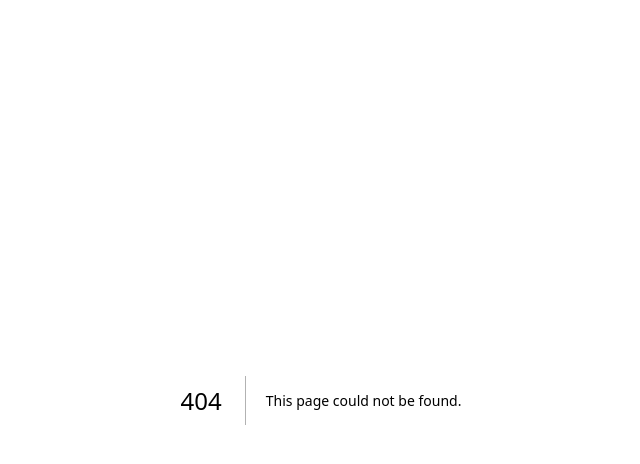
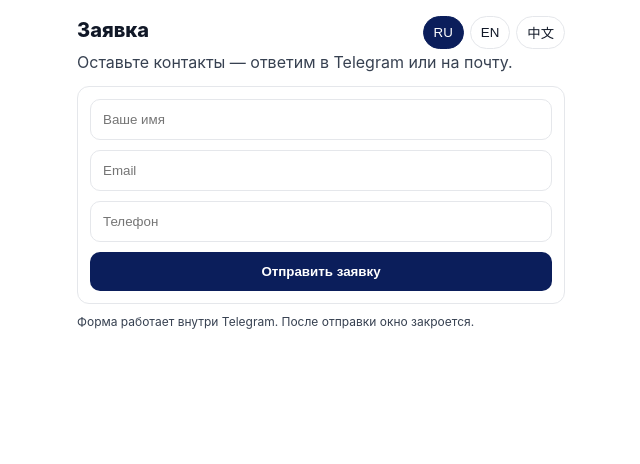
Before and after one commit to VAsily83/hannkit-landing, a Next.js app: page /tg-form in a window 1280 px wide. Before the commit this address had no page. Shown: the top 464 px of the page, without its empty margins (319-959 px from the left). Built offline with nearby package versions, Linux system fonts and the light colour scheme.

Commit message:
Create tg-form.tsx

```diff
--- /dev/null
+++ b/pages/tg-form.tsx
@@ -0,0 +1,210 @@
+// pages/tg-form.tsx
+import { useEffect, useMemo, useState } from "react";
+
+const COLORS = { brand: "#0B1E5B", border: "#E5E7EB", subtext: "#374151" };
+
+type Lang = "ru" | "en" | "zh";
+const T: Record<Lang, {
+  title: string; lead: string; name: string; email: string; phone: string;
+  send: string; sending: string; hint: string; need: string;
+}> = {
+  ru: {
+    title: "Заявка",
+    lead: "Оставьте контакты — ответим в Telegram или на почту.",
+    name: "Ваше имя",
+    email: "Email",
+    phone: "Телефон",
+    send: "Отправить заявку",
+    sending: "Отправляем…",
+    hint: "Форма работает внутри Telegram. После отправки окно закроется.",
+    need: "Укажите имя и хотя бы email или телефон.",
+  },
+  en: {
+    title: "Request",
+    lead: "Leave your contacts — we’ll reply via Telegram or email.",
+    name: "Your name",
+    email: "Email",
+    phone: "Phone",
+    send: "Send request",
+    sending: "Sending…",
+    hint: "This form runs inside Telegram. It will close after submission.",
+    need: "Please provide your name and either email or phone.",
+  },
+  zh: {
+    title: "提交申请",
+    lead: "留下联系方式，我们会通过 Telegram 或邮箱回复。",
+    name: "姓名",
+    email: "邮箱",
+    phone: "电话",
+    send: "提交申请",
+    sending: "正在提交…",
+    hint: "此表单在 Telegram 内运行，提交后会自动关闭。",
+    need: "请填写姓名，并提供邮箱或电话其中之一。",
+  },
+};
+
+declare global {
+  interface Window {
+    Telegram?: {
+      WebApp?: {
+        initDataUnsafe?: any;
+        expand?: () => void;
+        close?: () => void;
+        MainButton?: {
+          setText?: (t: string) => void;
+          show?: () => void;
+          hide?: () => void;
+          onClick?: (cb: () => void) => void;
+          offClick?: (cb: () => void) => void;
+        };
+        HapticFeedback?: { notificationOccurred?: (t: "success" | "warning" | "error") => void };
+        themeParams?: Record<string, string>;
+      };
+    };
+  }
+}
+
+function pickLangFromTG(code?: string): Lang {
+  const c = (code || "").toLowerCase();
+  if (c.startsWith("zh")) return "zh";
+  if (c.startsWith("en")) return "en";
+  return "ru";
+}
+
+function pickInitialLang(): Lang {
+  if (typeof window !== "undefined") {
+    try {
+      const q = new URLSearchParams(window.location.search);
+      const ql = (q.get("lang") || "").toLowerCase() as Lang;
+      if (ql === "ru" || ql === "en" || ql === "zh") return ql;
+
+      const tg = window.Telegram?.WebApp;
+      const lc = tg?.initDataUnsafe?.user?.language_code;
+      return pickLangFromTG(lc);
+    } catch {}
+  }
+  return "ru";
+}
+
+export default function TgForm() {
+  const [name, setName] = useState("");
+  const [mail, setMail] = useState("");
+  const [phone, setPhone] = useState("");
+  const [lang, setLang] = useState<Lang>(pickInitialLang());
+  const [sending, setSending] = useState(false);
+
+  const tg = typeof window !== "undefined" ? window.Telegram?.WebApp : undefined;
+
+  const theme = useMemo(() => {
+    const t = tg?.themeParams || {};
+    return {
+      bg: t.bg_color || "#ffffff",
+      text: t.text_color || "#111827",
+      subtext: t.hint_color || COLORS.subtext,
+      brand: COLORS.brand,
+      border: COLORS.border,
+    };
+  }, [tg?.themeParams]);
+
+  useEffect(() => {
+    tg?.expand?.();
+    tg?.MainButton?.setText?.(T[lang].send);
+    tg?.MainButton?.show?.();
+  }, [tg, lang]);
+
+  useEffect(() => {
+    if (!tg?.MainButton) return;
+    const onClick = async () => { if (!sending) await submit(); };
+    tg.MainButton.onClick?.(onClick);
+    return () => tg.MainButton?.offClick?.(onClick);
+    // eslint-disable-next-line react-hooks/exhaustive-deps
+  }, [name, mail, phone, lang, sending]);
+
+  const submit = async () => {
+    if (!name || !(mail || phone)) {
+      alert(T[lang].need);
+      return;
+    }
+    setSending(true);
+    try {
+      const r = await fetch("/api/lead", {
+        method: "POST",
+        headers: { "Content-Type": "application/json" },
+        body: JSON.stringify({ name, email: mail, phone, lang, source: "telegram-webapp" }),
+      });
+      if (r.ok) {
+        tg?.HapticFeedback?.notificationOccurred?.("success");
+        tg?.close?.();
+        return;
+      }
+      throw new Error("bad status");
+    } catch {
+      tg?.HapticFeedback?.notificationOccurred?.("error");
+      alert("Failed to send. Please try again."); // краткое тех-сообщение
+    } finally {
+      setSending(false);
+    }
+  };
+
+  return (
+    <div style={{ minHeight: "100vh", background: theme.bg, color: theme.text, fontFamily: "Inter, system-ui, -apple-system, Segoe UI, Roboto" }}>
+      <div style={{ maxWidth: 520, margin: "0 auto", padding: 16 }}>
+        <div style={{ display: "flex", alignItems: "baseline", justifyContent: "space-between", gap: 8 }}>
+          <h1 style={{ fontSize: 20, fontWeight: 800, margin: "2px 0 10px" }}>{T[lang].title}</h1>
+          <div style={{ display: "flex", gap: 6 }}>
+            {(["ru", "en", "zh"] as Lang[]).map((l) => (
+              <button
+                key={l}
+                onClick={() => setLang(l)}
+                style={{
+                  padding: "6px 10px",
+                  borderRadius: 999,
+                  border: `1px solid ${l === lang ? theme.brand : theme.border}`,
+                  background: l === lang ? theme.brand : "transparent",
+                  color: l === lang ? "#fff" : theme.text,
+                  cursor: "pointer",
+                }}
+              >
+                {l === "zh" ? "中文" : l.toUpperCase()}
+              </button>
+            ))}
+          </div>
+        </div>
+
+        <p style={{ color: theme.subtext, margin: "0 0 14px" }}>{T[lang].lead}</p>
+
+        <div style={{ display: "grid", gap: 10, background: "#fff", border: `1px solid ${theme.border}`, borderRadius: 12, padding: 12 }}>
+          <input
+            placeholder={T[lang].name}
+            value={name}
+            onChange={(e) => setName(e.target.value)}
+            style={{ padding: "12px", borderRadius: 10, border: `1px solid ${theme.border}`, outline: "none" }}
+          />
+          <input
+            placeholder={T[lang].email}
+            type="email"
+            value={mail}
+            onChange={(e) => setMail(e.target.value)}
+            style={{ padding: "12px", borderRadius: 10, border: `1px solid ${theme.border}`, outline: "none" }}
+          />
+          <input
+            placeholder={T[lang].phone}
+            value={phone}
+            onChange={(e) => setPhone(e.target.value)}
+            style={{ padding: "12px", borderRadius: 10, border: `1px solid ${theme.border}`, outline: "none" }}
+          />
+
+          <button
+            onClick={submit}
+            disabled={sending}
+            style={{ padding: "12px", borderRadius: 10, border: "none", background: theme.brand, color: "#fff", fontWeight: 700, cursor: "pointer" }}
+          >
+            {sending ? T[lang].sending : T[lang].send}
+          </button>
+        </div>
+
+        <div style={{ fontSize: 12, color: theme.subtext, marginTop: 10 }}>{T[lang].hint}</div>
+      </div>
+    </div>
+  );
+}
```
